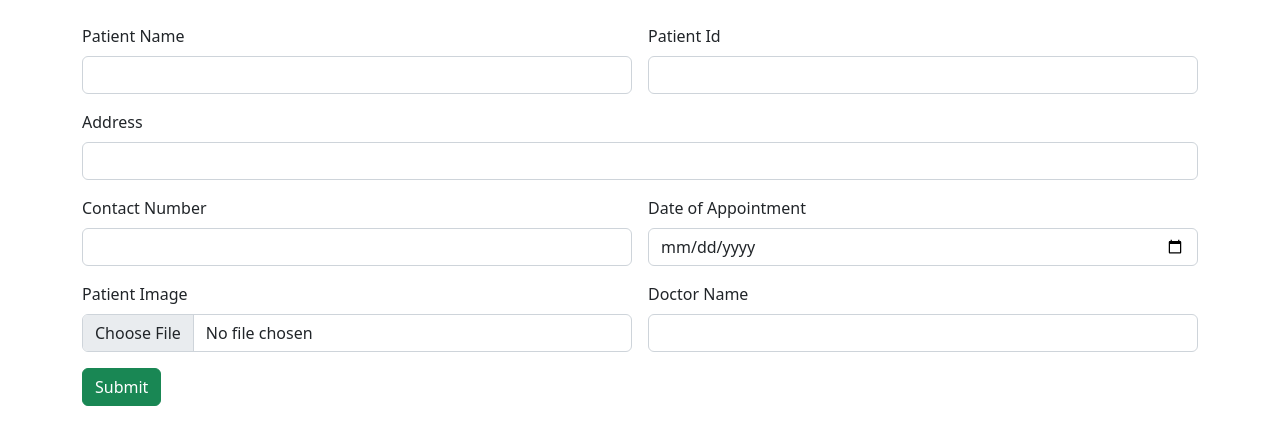
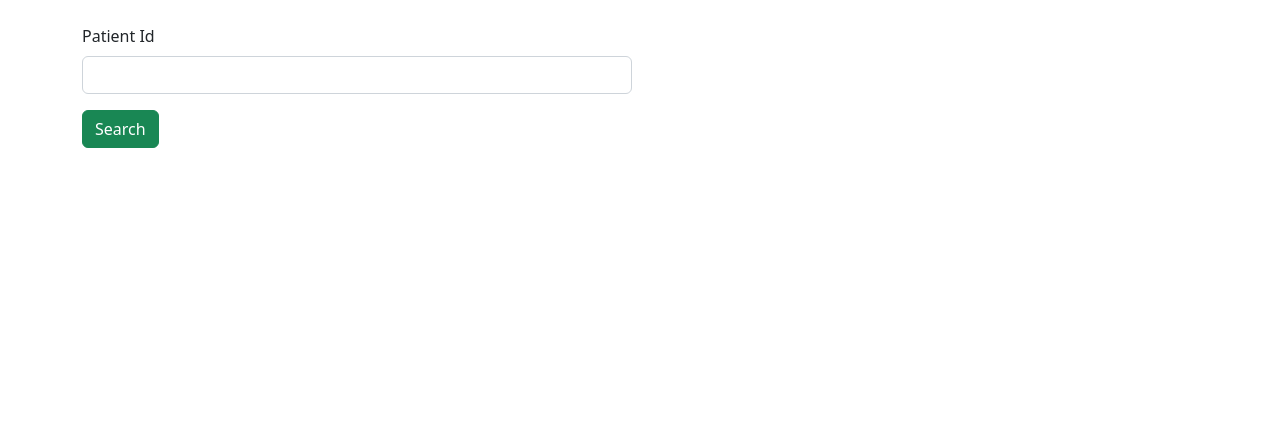
Before and after one commit to shajn786/hospital-angular-app, an Angular app: page / in a window 1280 px wide. Shown: the top 444 px of the page. Built offline with nearby package versions, Linux system fonts and the light colour scheme.

Commit message:
Patient search

```diff
--- a/src/app/app.component.html
+++ b/src/app/app.component.html
@@ -1,3 +1,3 @@
 
-<app-patiententry></app-patiententry>
+<app-patient-search></app-patient-search>
 <router-outlet></router-outlet>
--- a/src/app/app.module.ts
+++ b/src/app/app.module.ts
@@ -4,11 +4,13 @@ import { BrowserModule } from '@angular/platform-browser';
 import { AppRoutingModule } from './app-routing.module';
 import { AppComponent } from './app.component';
 import { PatiententryComponent } from './patiententry/patiententry.component';
+import { PatientSearchComponent } from './patient-search/patient-search.component';
 
 @NgModule({
   declarations: [
     AppComponent,
-    PatiententryComponent
+    PatiententryComponent,
+    PatientSearchComponent
   ],
   imports: [
     BrowserModule,
--- /dev/null
+++ b/src/app/patient-search/patient-search.component.html
@@ -0,0 +1,17 @@
+
+
+<div class="container mt-4">
+    <div class="row">
+        <div class="col col-12 col-sm-12 col-md-12 col-lg-12 col-xl-12 col-xxl-12">
+            <div class="row g-3">
+                <div class="col col-12 col-sm-12 col-md-6 col-lg-6 col-xl-6 col-xxl-6">
+                    <label for="" class="form-label">Patient Id</label>
+                    <input type="text" class="form-control">
+                </div>
+                <div class="col col-12 col-sm-12 col-md-12 col-lg-12 col-xl-12 col-xxl-12">
+                    <button class="btn btn-success">Search</button>
+                </div>
+            </div>
+        </div>
+    </div>
+</div>
```
Also changed, not shown: src/app/patient-search/patient-search.component.ts (added, +10 -0 lines), src/app/patient-search/patient-search.component.css (added).
